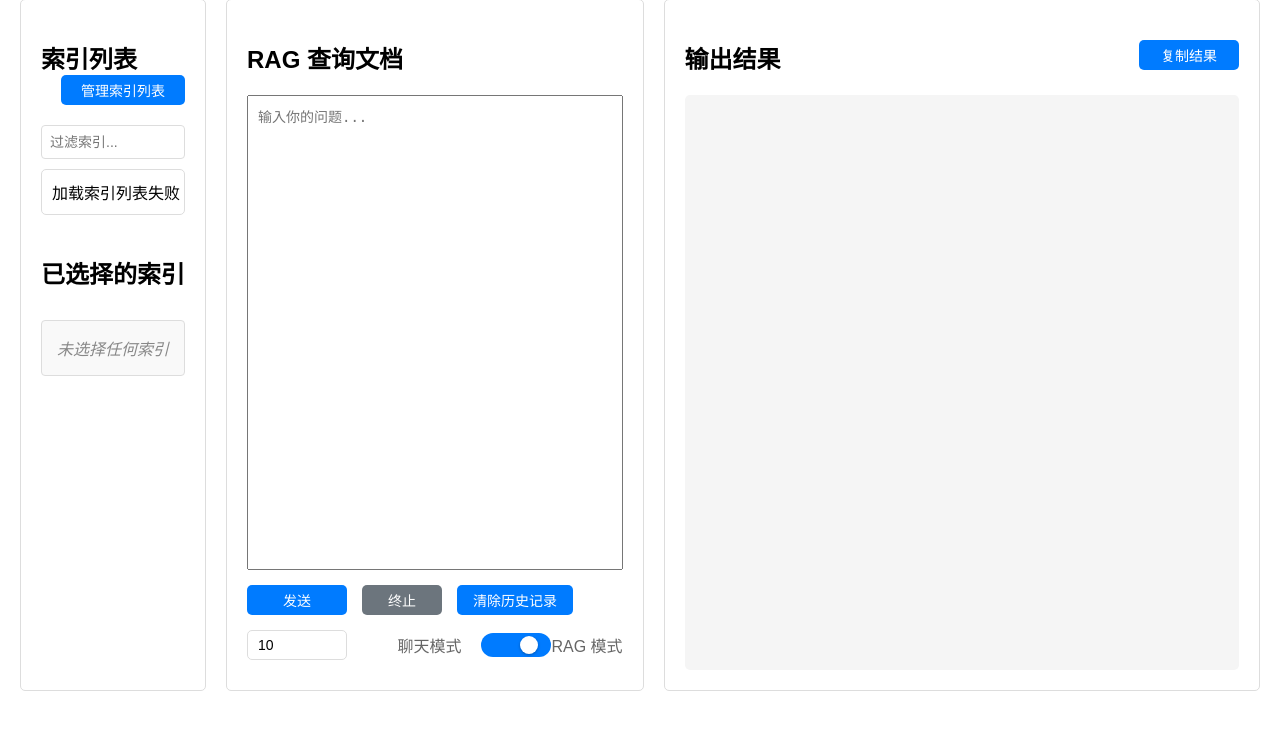
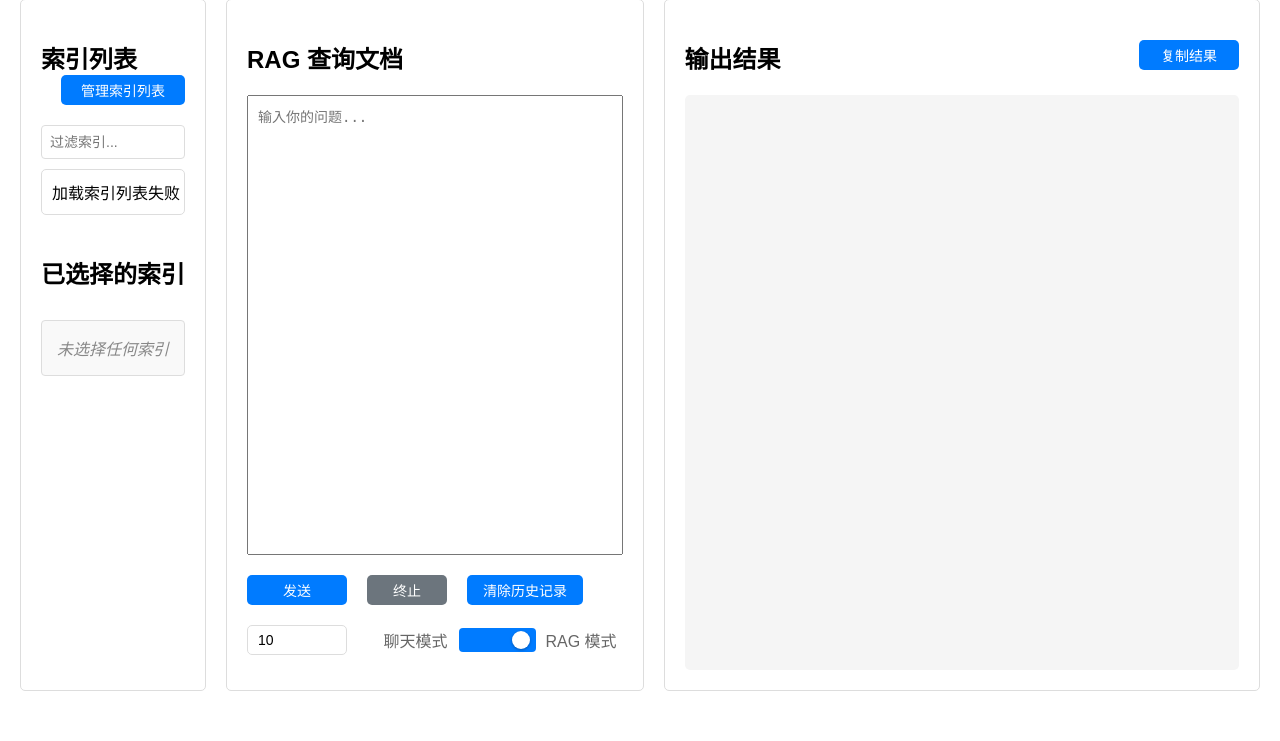
Before and after one commit to dalong0514/easy-rag, a Flask app: page / in a window 1280 px wide. Shown: the part 110-851 px from the top of the page. Run offline with Flask 3, Linux system fonts and the light colour scheme.

Commit message:
页面优化

```diff
--- a/frontend/static/css/styles.css
+++ b/frontend/static/css/styles.css
@@ -463,23 +463,23 @@
     display: flex;
     align-items: center;
     margin-left: auto; /* 将mode-toggle推到右侧 */
-    min-width: 230px; /* 确保有足够的空间显示文字和按钮 */
+    min-width: 200px; /* 减小总宽度 */
     justify-content: flex-end; /* 确保元素靠右对齐 */
 }
 
 .mode-toggle span:first-child {
-    margin-right: 5px;
+    margin-right: 1px; /* 减小右边距 */
     color: #666;
     transition: color 0.3s;
-    min-width: 70px; /* 确保文字有足够宽度 */
+    min-width: 65px; /* 调整文字宽度 */
     text-align: right; /* 文字右对齐 */
 }
 
 .mode-toggle span:last-child {
-    margin-left: 5px;
+    margin-left: 5px; /* 减小左边距 */
     color: #666;
     transition: color 0.3s;
-    min-width: 70px; /* 确保文字有足够宽度 */
+    min-width: 65px; /* 调整文字宽度 */
     text-align: left; /* 文字左对齐 */
 }
 
@@ -487,21 +487,23 @@
 input:checked ~ span:last-child {
     color: #007bff;
     font-weight: bold;
+    font-size: 15px; /* 增加字体大小 */
 }
 
 /* 当未选中时（聊天模式），左侧文本高亮 */
 input:not(:checked) ~ span:first-child {
     color: #007bff;
     font-weight: bold;
+    font-size: 15px; /* 增加字体大小 */
 }
 
 /* 开关样式 */
 .switch {
     position: relative;
     display: inline-block;
-    width: 60px; /* 调整为更合适的宽度 */
+    width: 80px; /* 减小宽度 */
     height: 24px;
-    margin: 0 10px; /* 增加左右外边距，为文字留出更多空间 */
+    margin: 0 0px; /* 减小左右外边距 */
 }
 
 .switch input {
@@ -543,7 +545,7 @@
 }
 
 input:checked + .slider:before {
-    transform: translateX(36px); /* 调整滑块移动距离与开关宽度匹配 */
+    transform: translateX(50px); /* 调整滑块移动距离与开关宽度匹配 */
 }
 
 /* 圆形滑块 */
@@ -558,11 +560,12 @@
 /* 调整控制容器布局 */
 .controls-container {
     display: flex;
-    gap: 10px;
+    gap: 15px; /* 增加各元素之间的间距 */
     flex-wrap: wrap;
     align-items: center;
     margin-bottom: 10px;
     width: 100%; /* 确保容器占据整行 */
+    padding: 5px 0; /* 增加上下内边距 */
 }
 
 /* 调整统一输入框样式 */
@@ -576,3 +579,14 @@
     font-size: 14px;
     resize: none; /* 禁止用户调整大小 */
 }
+
+.mode-toggle span {
+    transition: all 0.3s ease; /* 平滑过渡效果 */
+}
+
+/* 模式文字基础样式 */
+.mode-toggle span:first-child,
+.mode-toggle span:last-child {
+    padding: 3px 6px; /* 增加内边距 */
+    border-radius: 4px; /* 添加圆角 */
+}
```
